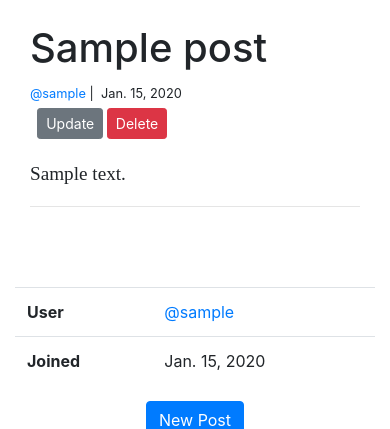
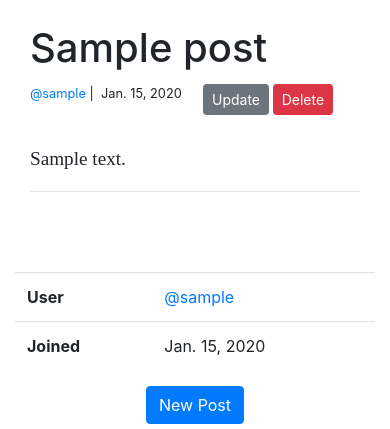
Before and after one commit to mseltahir/DjangoBlog, a Django app: page /1/ in a window 390 px wide. Shown: the part 64-493 px from the top of the page. Run offline with Django 3.2, Linux system fonts and the light colour scheme; a user stored in the database is signed in; tables that the repository leaves empty hold one stand-in row (values such as "Sample post"); some libraries are stand-ins or nearby versions.

Commit message:
make it a bit responsive

```diff
--- a/blog/static/blog/styles.css
+++ b/blog/static/blog/styles.css
@@ -7,3 +7,11 @@
   font-size: 120%;
   line-height: 1.6;
 }
+@media (max-width: 767px) {
+  .mob-sc {
+    display: none;
+  }
+  .mob-sc-a {
+    position: relative;
+  }
+}
--- a/blog/templates/blog/base.html
+++ b/blog/templates/blog/base.html
@@ -79,7 +79,9 @@
           </table>
           {% block sb-newpost%}{% endblock %}
           {% else %}
-          {% block sb-login %}{% endblock %}
+          <div class="mob-sc">
+            {% block sb-login %}{% endblock %}
+          </div>
           {% endif %}
         </div>
 
--- a/blog/templates/blog/detail.html
+++ b/blog/templates/blog/detail.html
@@ -9,6 +9,7 @@
             <a href="#">@{{ post.author }}</a> |&nbsp;
             {{ post.created_on.date }} &nbsp;
             {% if post.author == user %}
+            <div class="mob-sc-a">
                 <a href="{% url 'blog:post-update' post.pk %}">
                     <button class="btn btn-secondary btn-sm mt-1 mb-1">
                         Update
@@ -19,6 +20,7 @@
                         Delete
                     </button>
                 </a>
+            </div>
             {% endif %}
         </small>
     </div>
```
Lines whose indentation alone changed are shown as unchanged.
